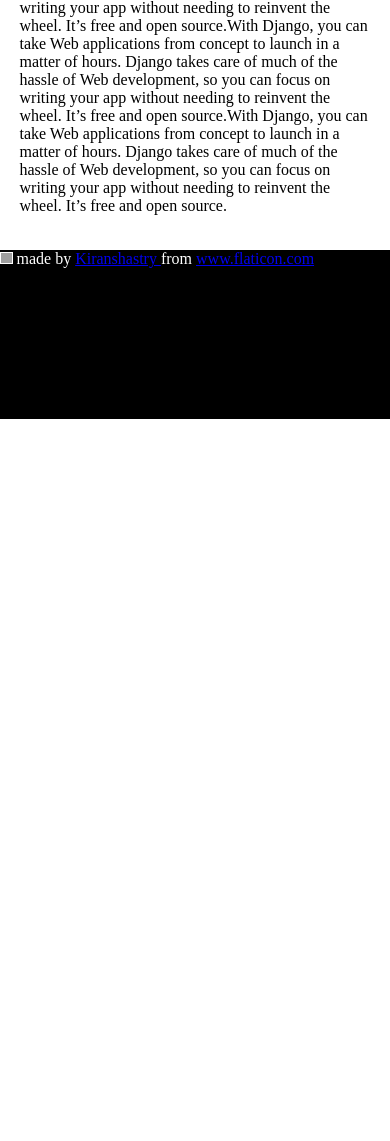
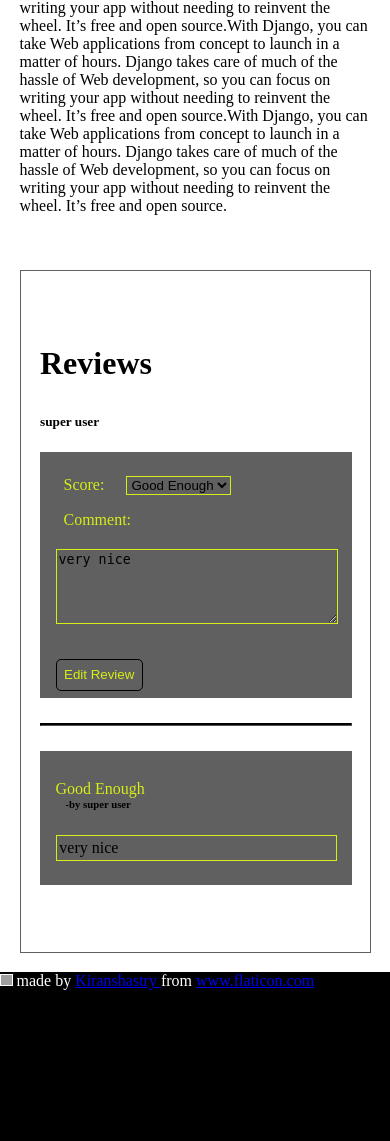
Before and after one commit to saurav188/django-shop-project, a Django app: a page that uses shop/products/templates/product.html in a window 390 px wide. Shown: the part 786-1927 px from the top of the page. Before the commit the page ends 1205 px from the top, so only its background shows below. Run offline with Django 3.2, Linux system fonts and the light colour scheme; a user stored in the database is signed in; data comes from the database, SQL or seed files in the repository; both versions use the stored data as it was after the commit; grey boxes are pictures that could not be loaded.

Commit message:
Added feature to review an item.

```diff
--- a/shop/products/admin.py
+++ b/shop/products/admin.py
@@ -1,6 +1,7 @@
 from django.contrib import admin
-from .models import product,order
+from .models import product,order,review
 
 # Register your models here.
 admin.site.register(product)
 admin.site.register(order)
+admin.site.register(review)
--- a/shop/products/forms.py
+++ b/shop/products/forms.py
@@ -1,2 +1,11 @@
 from django import forms
-from products.models import order
+from products.models import review
+
+class givereview(forms.ModelForm):
+    comment= forms.CharField(widget=forms.Textarea(attrs={'cols': 80, 'rows': 20}))
+    class Meta:
+        model = review
+        fields=[
+            'score',
+            'comment'
+        ]
--- a/shop/products/models.py
+++ b/shop/products/models.py
@@ -26,3 +26,19 @@ class order(models.Model):
 
     def __str__(self):
         return str(self.quantity)+" "+self.customer.first_name + ' ordering ' + self.product.product_name+' is '+self.status
+
+class review(models.Model):
+    score_choices=(
+        ('Very Bad','Very Bad'),
+        ('Bad','Bad'),
+        ('Good Enough','Good Enough'),
+        ('Good','Good'),
+        ('Amazing','Amazing')
+    )
+    product=models.ForeignKey(product,on_delete=models.CASCADE)
+    reviewer=models.ForeignKey(User,on_delete=models.CASCADE)
+    score=models.CharField(max_length=200,choices=score_choices,default='Good Enough')
+    comment=models.CharField(max_length=2000,null=True)
+
+    def __str__(self):
+        return self.reviewer.first_name + ' reviewing ' + self.product.product_name
--- a/shop/products/templates/product.html
+++ b/shop/products/templates/product.html
@@ -31,44 +31,22 @@
         {% endif %}
         <p class="product-des"> {{product.produuct_description}}</p>
     </div>
-    <!--<div class="reviews">
-
+    <div class="reviews">
         <h3 class="review-title">Reviews</h3>
-
         {% if order_placed %}
             {% if this_review %}
                 <h5>{{user.first_name}} {{user.last_name}}</h5>
                 <form class='review-form' action="" method="POST">
                     {% csrf_token %}
-                        <input type="radio" id="Very Bad" name="score" value="Very Bad">
-                            <label for="Very Bad">Very Bad</label>
-                        <input type="radio" id="Bad" name="score" value="Bad">
-                            <label for="Bad">Bad</label>
-                        <input type="radio" id="Good Enough" name="score" value="Good Enough">
-                            <label for="Good Enough">Good Enough</label>
-                        <input type="radio" id="Good" name="score" value="Good">
-                            <label for="Good">Good</label>
-                        <input type="radio" id="Amazing" name="score" value="Amazing">
-                            <label for="Amazing">Amazing</label>
-                        <textarea name="comment" id="comment" cols="112.5" rows="10">{{this_review.comment}}</textarea><br>
-                        <input type="submit" name='btn' value="Edit Review">
+                    {{editreview.as_p}}
+                    <input type="submit" name='btn' value="Edit Review">
                 </form>
             {% else %}
                 <h5>{{user.first_name}} {{user.last_name}}</h5>
                 <form class='review-form' action="" method="POST">
                     {% csrf_token %}
-                        <input type="radio" id="Very Bad" name="score" value="Very Bad">
-                            <label for="Very Bad">Very Bad</label>
-                        <input type="radio" id="Bad" name="score" value="Bad">
-                            <label for="Bad">Bad</label>
-                        <input type="radio" id="Good Enough" name="score" value="Good Enough" checked>
-                            <label for="Good Enough">Good Enough</label>
-                        <input type="radio" id="Good" name="score" value="Good">
-                            <label for="Good">Good</label>
-                        <input type="radio" id="Amazing" name="score" value="Amazing">
-                            <label for="Amazing">Amazing</label>
-                        <textarea name="comment" id="comment" cols="112.5" rows="10">Your reviw here..</textarea><br>
-                        <input type="submit" name='btn' value="Post Review">
+                    {{givereview.as_p}}
+                    <input type="submit" name='btn' value="Post Review">
                 </form>
             {% endif %}
             <hr class="review-divider">
@@ -77,11 +55,11 @@
         {% for review in reviews %}
               <div class="review">
                   <h4>{{review.score}}</h4>
-                  <h6>-by {{review.reviewer.user.first_name}} {{review.reviewer.user.last_name}}</h6>
+                  <h6>-by {{review.reviewer.first_name}} {{review.reviewer.last_name}}</h6>
                   <p>{{review.comment}}</p>
               </div>
         {% endfor %}
-    </div> -->
+    </div>
 {% endblock %}
 
 {% block javascript %}
--- a/shop/products/views.py
+++ b/shop/products/views.py
@@ -1,10 +1,11 @@
 from django.shortcuts import render,redirect
-from products.models import product,order
+from products.models import product,order,review
 from django.contrib.auth.models import User,auth
 from django.contrib import messages
 from django.contrib.auth import update_session_auth_hash
 from django.contrib.auth.forms import PasswordChangeForm,UserChangeForm
 from django.core.paginator import Paginator
+from products.forms import givereview
 
 all_product= product.objects.all()
 def select_six(all_products):
@@ -37,22 +38,55 @@ def home(request):
     return render(request,'home.html',context)
 
 def product_view(request,pk):
+    try:
+        this_review=review.objects.filter(reviewer=request.user).get(product_id=pk)
+    except:
+        this_review=None
+    try:
+        order_placed=order.objects.filter(product_id=pk).filter(customer=request.user).filter(status='Delivered')
+    except:
+        order_placed=None
     if request.method=='POST':
-        if request.user.is_authenticated:
-            product_id=pk
-            product_qtn=request.POST.get('quantity-product')
-            if product_qtn!="":
-                if int(product_qtn)>0:
-                    addtocart(request,product_qtn,product_id)
+        if request.POST.get('btn')=="Add to Cart":
+            review_create_form=givereview()
+            review_edit_form=givereview(instance=review)
+            if request.user.is_authenticated:
+                product_id=pk
+                product_qtn=request.POST.get('quantity-product')
+                if product_qtn!="":
+                    if int(product_qtn)>0:
+                        addtocart(request,product_qtn,product_id)
+                    else:
+                        messages.info(request,'Please add quantity.')
                 else:
                     messages.info(request,'Please add quantity.')
             else:
-                messages.info(request,'Please add quantity.')
-        else:
-            return redirect('/user/login')
+                return redirect('/user/login')
+        elif request.POST.get('btn')=='Post Review':
+            review_create_form=givereview(request.POST)
+            review_to_be_saved=review_create_form.save(commit=False)
+            review_to_be_saved.product=product.objects.get(id=pk)
+            review_to_be_saved.reviewer=request.user
+            review_to_be_saved.save()
+            review_create_form=givereview()
+            review_edit_form=givereview(instance=this_review)
+        elif request.POST.get('btn')=='Edit Review':
+            review_create_form=givereview()
+            review_edit_form=givereview(request.POST,instance=this_review)
+            review_edit_form.save()
+            review_edit_form= givereview(instance=this_review)
+    else:
+        review_create_form=givereview()
+        review_edit_form=givereview(instance=this_review)
     context={
-        "product":product.objects.get(id=pk)
+        "product":product.objects.get(id=pk),
+        "givereview":review_create_form,
+        "editreview":review_edit_form,
+        "this_review":this_review,
+        "order_placed":order_placed,
+        "reviews":review.objects.filter(product_id=pk)
     }
+    print(this_review)
     return render(request,'product.html',context)
 
 def products(request):
--- a/shop/static/css/product.css
+++ b/shop/static/css/product.css
@@ -288,7 +288,7 @@ footer img {
 
 .errorlist li {
   color: red;
-  font-size: 1.5rem;
+  font-size: 1rem;
 }
 
 .description {
@@ -404,8 +404,9 @@ footer img {
   margin-bottom: 25px;
 }
 
-.reviews .review-form input[type='radio']:checked {
-  color: #D6ED17FF;
+.reviews .review-form select {
+  background: transparent;
+  border: 0.2px solid #D6ED17FF;
 }
 
 .reviews .review-form label {
@@ -435,6 +436,7 @@ footer img {
   cursor: pointer;
   border: none;
   background-color: #606060FF;
+  border: 0.4px solid black;
   color: #D6ED17FF;
   padding: 7.5px;
   border-radius: 5px;
--- a/shop/static/css/product.scss
+++ b/shop/static/css/product.scss
@@ -100,10 +100,9 @@
         padding: 2.5% 5% 2.5% 5%;
         margin-bottom: 25px;
 
-        input[type='radio']{
-            &:checked{
-                color: $title_color;
-            }
+        select{
+            background: transparent;
+            border: 0.2px solid $title_color;
         }
 
         label{
@@ -134,6 +133,7 @@
             cursor: pointer;
             border: none;
             background-color: $bg2;
+            border: 0.4px solid $nav_bg;
             color: $title_color;
             padding: 7.5px;
             border-radius: 5px;
```
Also changed, not shown: shop/static/css/user-info.css (+25 -16 lines), shop/static/css/user-info.scss (+33 -15 lines), shop/db.sqlite3, shop/products/migrations/0003_review.py (added), 2 other files.
